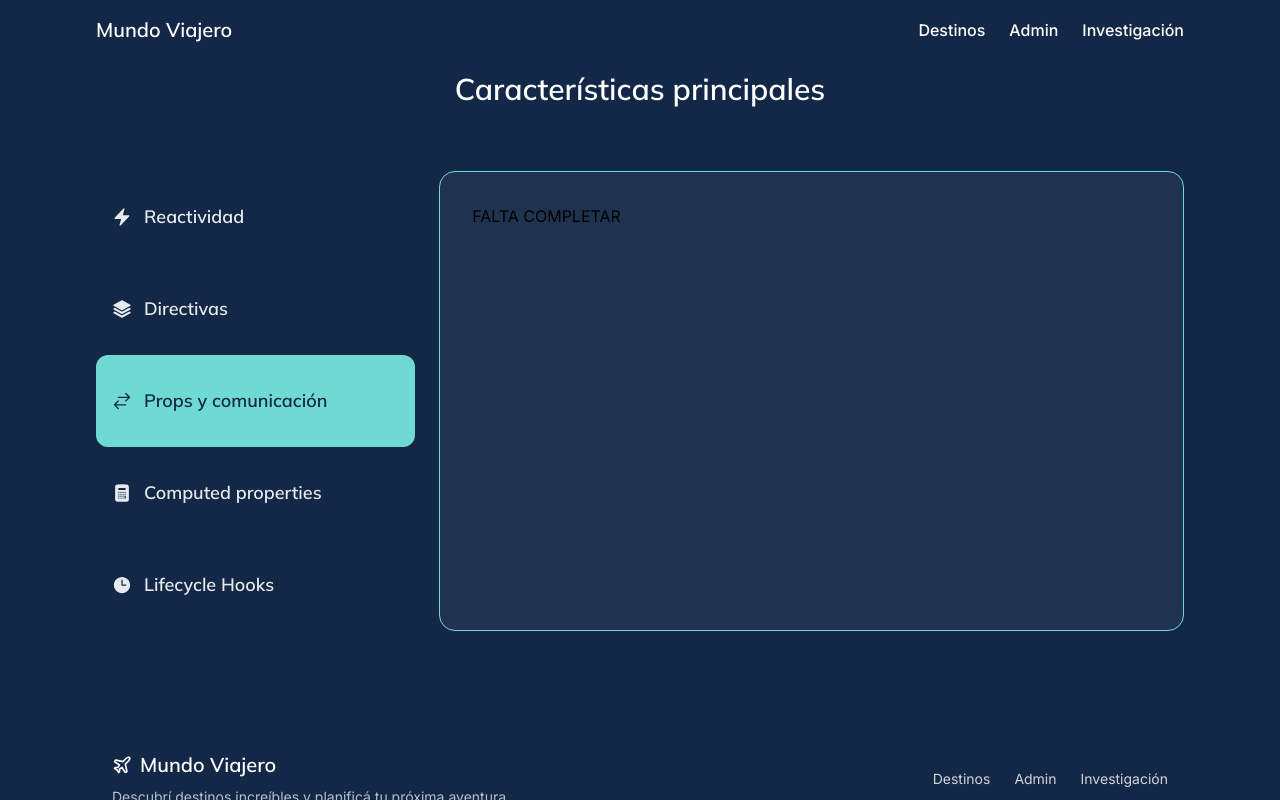
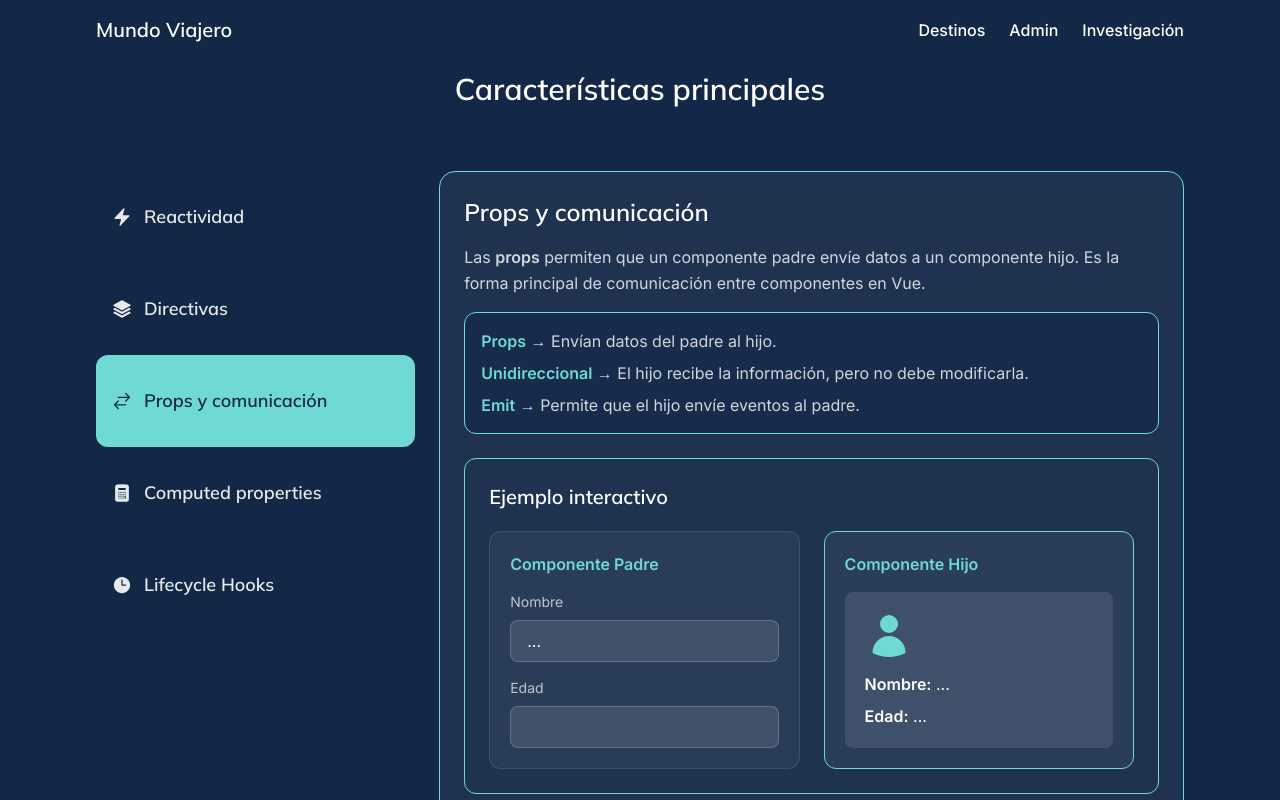
Before and after one commit to camizalcman/final-programacion2, a Vue app: page /research in a window 1280 px wide. Both pictures are taken after a click on the button "Props y comunicación". Shown: the part 611-1411 px from the top of the page. Built offline with nearby package versions, Linux system fonts and the light colour scheme.

Commit message:
armado de componente PropsFeature y UserCard

```diff
--- a/src/components/Features.vue
+++ b/src/components/Features.vue
@@ -93,7 +93,7 @@ const activeFeature = computed(() =>
         <Transition name="fade" mode="out-in">
           <div
             :key="activeId"
-            class="bg-white/5 border border-primary rounded-2xl p-8 h-full"
+            class="bg-white/5 border border-primary rounded-2xl p-6 h-full"
           >
             <component :is="activeFeature?.component" />
           </div>
--- a/src/components/features/PropsFeature.vue
+++ b/src/components/features/PropsFeature.vue
@@ -1,6 +1,87 @@
 <script setup lang="ts">
+import { ref } from 'vue'
+import UserCard from './UserCard.vue'
+
+const nombre = ref('...')
+const edad = ref('...')
 </script>
 
 <template>
-    <h1>FALTA COMPLETAR</h1>
+  <div>
+    <h3 class="text-2xl font-heading font-semibold text-white mb-4">
+      Props y comunicación
+    </h3>
+
+    <p class="text-white/80 leading-relaxed mb-4">
+      Las <strong>props</strong> permiten que un componente padre envíe datos a un componente hijo.
+      Es la forma principal de comunicación entre componentes en Vue.
+    </p>
+
+    <div class="bg-accent/60 rounded-xl border border-primary p-4 mb-6">
+      <ul class="space-y-2 text-white/80">
+        <li>
+          <strong class="text-primary">Props</strong>
+          → Envían datos del padre al hijo.
+        </li>
+
+        <li>
+          <strong class="text-primary">Unidireccional</strong>
+          → El hijo recibe la información, pero no debe modificarla.
+        </li>
+
+        <li>
+          <strong class="text-primary">Emit</strong>
+          → Permite que el hijo envíe eventos al padre.
+        </li>
+      </ul>
+    </div>
+
+    <div class="border border-primary rounded-xl p-6">
+
+      <h4 class="text-xl font-heading font-semibold text-white mb-5">
+        Ejemplo interactivo
+      </h4>
+
+      <div class="grid md:grid-cols-2 gap-6">
+
+        <!-- Padre -->
+
+        <div class="rounded-xl bg-white/5 p-5 border border-white/10">
+
+          <h5 class="text-primary font-semibold mb-4">
+            Componente Padre
+          </h5>
+
+          <label class="block text-white/70 text-sm mb-2">
+            Nombre
+          </label>
+
+          <input
+            v-model="nombre"
+            class="w-full mb-4 rounded-lg bg-white/10 border border-white/20 px-4 py-2 text-white outline-none focus:border-primary"
+          />
+
+          <label class="block text-white/70 text-sm mb-2">
+            Edad
+          </label>
+
+          <input
+            type="number"
+            v-model="edad"
+            class="w-full rounded-lg bg-white/10 border border-white/20 px-4 py-2 text-white outline-none focus:border-primary"
+          />
+
+        </div>
+
+        <!-- Hijo -->
+
+        <UserCard
+          :nombre="nombre"
+          :edad="edad"
+        />
+
+      </div>
+
+    </div>
+  </div>
 </template>
--- /dev/null
+++ b/src/components/features/UserCard.vue
@@ -0,0 +1,33 @@
+<script setup lang="ts">
+import { UserIcon } from '@heroicons/vue/24/solid'
+defineProps<{
+  nombre: string
+  edad: number
+}>()
+</script>
+
+<template>
+  <div class="rounded-xl bg-white/5 p-5 border border-primary">
+
+    <h5 class="text-primary font-semibold mb-4">
+      Componente Hijo
+    </h5>
+
+    <div class="rounded-lg bg-white/10 p-5">
+
+      <div class="text-5xl mb-3">
+        <UserIcon class="w-12 h-12 text-primary" />
+      </div>
+
+      <p class="text-white">
+        <strong>Nombre:</strong> {{ nombre }}
+      </p>
+
+      <p class="text-white mt-2">
+        <strong>Edad:</strong> {{ edad }}
+      </p>
+
+    </div>
+
+  </div>
+</template>
```
